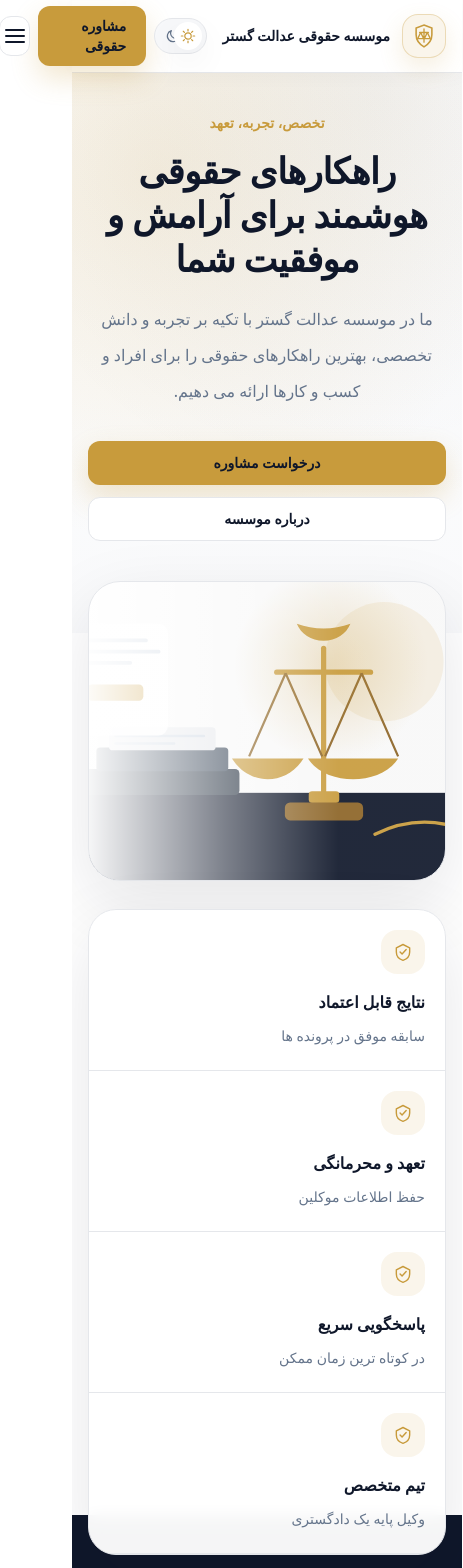
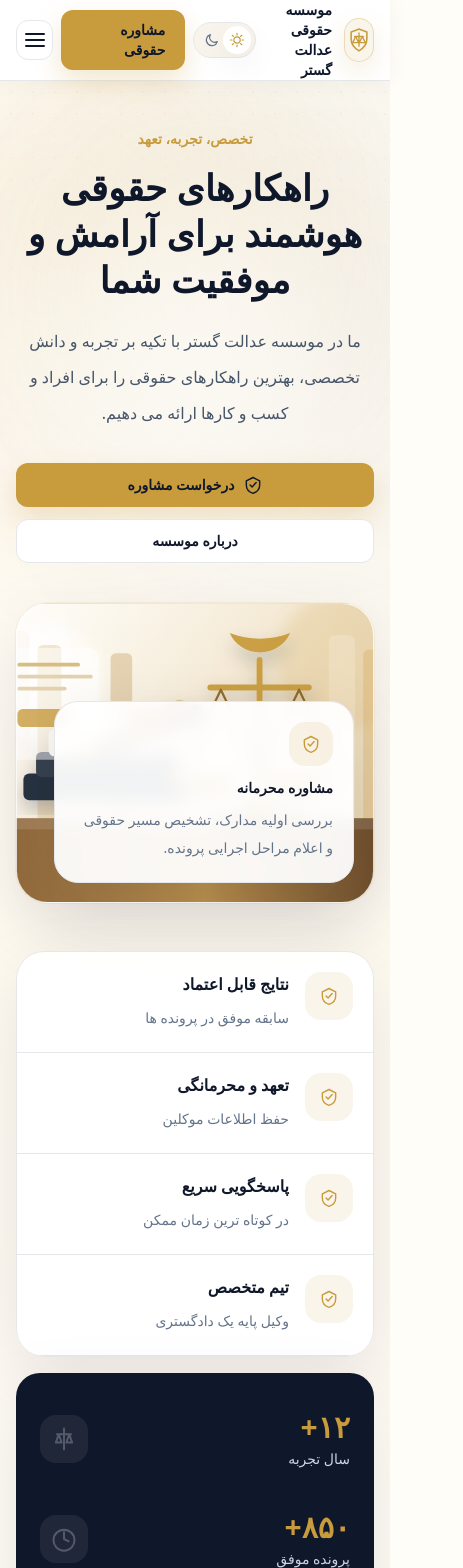
Before and after one commit to ImagineNo1/law-office-website, a Next.js app: page / in a window 390 px wide. Shown: the top 1568 px of the page, 463 px wide, since content can reach past the window. Built offline with nearby package versions, Linux system fonts and the light colour scheme.

Commit message:
Redesign homepage with premium light legal UI

```diff
--- a/app/globals.css
+++ b/app/globals.css
@@ -1,9 +1,9 @@
 @import "tailwindcss";
 
 :root {
-  --background: #ffffff;
+  --background: #fffdf8;
   --foreground: #0f172a;
-  --surface: #f7f8fa;
+  --surface: #f8f4ec;
   --surface-strong: #ffffff;
   --muted: #64748b;
   --gold: #c89b3c;
@@ -82,10 +82,28 @@ a {
   margin-inline: auto;
 }
 
+.soft-page-bg {
+  background:
+    radial-gradient(circle at 16% 8%, rgba(215, 173, 85, 0.13), transparent 26rem),
+    radial-gradient(circle at 84% 14%, rgba(15, 23, 42, 0.045), transparent 28rem),
+    linear-gradient(180deg, #fffdf8 0%, #fffaf0 48%, #fffdf8 100%);
+}
+
+.dark .soft-page-bg {
+  background:
+    radial-gradient(circle at 16% 8%, rgba(215, 173, 85, 0.16), transparent 26rem),
+    radial-gradient(circle at 86% 20%, rgba(255, 255, 255, 0.045), transparent 26rem),
+    linear-gradient(180deg, #0f172a 0%, #111827 55%, #0f172a 100%);
+}
+
+.hero-dot-pattern {
+  background-image: radial-gradient(rgba(200, 155, 60, 0.18) 1px, transparent 1px);
+  background-size: 22px 22px;
+}
+
 .legal-photo {
   background:
-    linear-gradient(90deg, rgba(255, 255, 255, 0.96), rgba(255, 255, 255, 0.46) 38%, rgba(255, 255, 255, 0.08) 70%),
-    radial-gradient(circle at 68% 28%, rgba(200, 155, 60, 0.28), transparent 30%),
+    linear-gradient(90deg, rgba(255, 255, 255, 0.08), rgba(255, 255, 255, 0.02)),
     url("/legal-hero.svg");
   background-position: center;
   background-size: cover;
@@ -93,8 +111,7 @@ a {
 
 .dark .legal-photo {
   background:
-    linear-gradient(90deg, rgba(15, 23, 42, 0.92), rgba(15, 23, 42, 0.45) 42%, rgba(15, 23, 42, 0.16) 72%),
-    linear-gradient(135deg, rgba(200, 155, 60, 0.18), rgba(15, 23, 42, 0.72)),
+    linear-gradient(135deg, rgba(15, 23, 42, 0.28), rgba(15, 23, 42, 0.58)),
     url("/legal-hero.svg");
   background-position: center;
   background-size: cover;
@@ -102,8 +119,7 @@ a {
 
 .article-thumb {
   background:
-    linear-gradient(135deg, rgba(255, 255, 255, 0.72), rgba(255, 255, 255, 0.18)),
-    radial-gradient(circle at 68% 30%, rgba(200, 155, 60, 0.2), transparent 34%),
+    linear-gradient(135deg, rgba(255, 253, 248, 0.18), rgba(255, 253, 248, 0.04)),
     url("/legal-article.svg");
   background-position: center;
   background-size: cover;
--- a/app/page.tsx
+++ b/app/page.tsx
@@ -15,20 +15,21 @@ export const metadata: Metadata = {
 
 export default function Home() {
   return (
-    <main>
+    <main className="bg-background">
       <SiteHeader />
       <HeroSection />
 
-      <section className="container-shell py-16">
-        <div className="mb-8 flex flex-wrap items-end justify-between gap-4">
+      <section className="bg-background pb-10 pt-8">
+        <div className="container-shell">
+          <div className="mb-9 flex flex-wrap items-end justify-between gap-4">
             <div>
               <p className="text-sm font-black text-gold">خدمات ما</p>
               <h2 className="mt-3 text-3xl font-black text-foreground sm:text-4xl">
-              حوزه‌های تخصصی حقوقی
+                حوزه های تخصصی حقوقی
               </h2>
               <p className="mt-4 max-w-2xl leading-8 text-muted">
                 از مشاوره اولیه تا پیگیری تخصصی پرونده، ساختار خدمات ما برای
-              تصمیم‌گیری شفاف طراحی شده است.
+                تصمیم گیری شفاف طراحی شده است.
               </p>
             </div>
 
@@ -37,19 +38,21 @@ export default function Home() {
             </Button>
           </div>
 
-        <div className="grid gap-4 md:grid-cols-2 lg:grid-cols-3">
+          <div className="grid gap-5 md:grid-cols-2 lg:grid-cols-3">
             {services.map((service) => (
               <ServiceCard key={service.title} service={service} />
             ))}
           </div>
+        </div>
       </section>
 
-      <section className="container-shell py-16">
+      <section className="bg-[#fffaf0] py-16 dark:bg-surface">
+        <div className="container-shell">
           <div className="mb-8 flex flex-wrap items-end justify-between gap-4">
             <div>
               <p className="text-sm font-black text-gold">مقالات و اخبار</p>
               <h2 className="mt-3 text-3xl font-black text-foreground sm:text-4xl">
-              تازه‌ترین محتوای حقوقی
+                تازه ترین محتوای حقوقی
               </h2>
             </div>
 
@@ -59,7 +62,7 @@ export default function Home() {
           </div>
 
           <div className="grid gap-6 lg:grid-cols-[1fr_360px]">
-          <div className="grid gap-4 md:grid-cols-3">
+            <div className="grid gap-5 md:grid-cols-3">
               {blogPosts.slice(0, 3).map((post) => (
                 <ArticleCard
                   href={`/blog/${post.slug}`}
@@ -69,7 +72,7 @@ export default function Home() {
               ))}
             </div>
 
-          <Card className="p-5">
+            <Card className="rounded-[1.5rem] bg-white p-5 dark:bg-surface-strong">
               <div className="mb-5 flex items-center justify-between">
                 <h3 className="text-lg font-black text-foreground">
                   آخرین اخبار
@@ -100,23 +103,24 @@ export default function Home() {
               </div>
             </Card>
           </div>
+        </div>
       </section>
 
-      <section className="border-y border-border bg-surface py-16">
-        <div className="container-shell grid gap-10 lg:grid-cols-[0.95fr_1.05fr] lg:items-center">
-          <div className="legal-photo min-h-[340px] rounded-[2rem] border border-border shadow-soft" />
+      <section className="bg-background py-16">
+        <div className="container-shell grid gap-10 rounded-[2rem] border border-border bg-white/76 p-6 shadow-card dark:bg-surface-strong/70 md:p-8 lg:grid-cols-[0.95fr_1.05fr] lg:items-center">
+          <div className="legal-photo min-h-[320px] rounded-[1.75rem] border border-border shadow-soft" />
 
           <div>
             <p className="text-sm font-black text-gold">معرفی موسسه</p>
 
             <h2 className="mt-3 text-3xl font-black leading-[1.35] text-foreground sm:text-4xl">
-              ساختار حقوقی مدرن برای تصمیم‌های حساس
+              ساختار حقوقی مدرن برای تصمیم های حساس
             </h2>
 
             <p className="mt-5 leading-9 text-muted">
-              عدالت گستر برای پرونده‌هایی طراحی شده که به تحلیل دقیق، محرمانگی،
-              پیگیری منظم و ارتباط شفاف نیاز دارند. تیم موسسه مسیر حقوقی را به
-              زبان قابل فهم و با برنامه اجرایی روشن ارائه می‌کند.
+              عدالت گستر برای پرونده هایی طراحی شده که به تحلیل دقیق،
+              محرمانگی، پیگیری منظم و ارتباط شفاف نیاز دارند. تیم موسسه مسیر
+              حقوقی را به زبان قابل فهم و با برنامه اجرایی روشن ارائه می کند.
             </p>
 
             <div className="mt-7 flex flex-wrap gap-3">
--- a/components/site/ArticleCard.tsx
+++ b/components/site/ArticleCard.tsx
@@ -1,7 +1,7 @@
 import Link from "next/link";
-import type { Article, NewsItem } from "@/types";
 import { Badge } from "@/components/ui/Badge";
 import { Card } from "@/components/ui/Card";
+import type { Article, NewsItem } from "@/types";
 
 type ArticleCardProps = {
   item: Article | NewsItem;
@@ -13,10 +13,10 @@ export function ArticleCard({ item, href, type = "blog" }: ArticleCardProps) {
   const category = "category" in item ? item.category : "خبر موسسه";
 
   return (
-    <Card className="group overflow-hidden transition duration-300 hover:-translate-y-1 hover:border-gold/45 hover:shadow-soft">
+    <Card className="group overflow-hidden rounded-[1.5rem] bg-white transition duration-300 hover:-translate-y-1 hover:border-gold/45 hover:shadow-soft dark:bg-surface-strong">
       <Link href={href} className="block">
         <div className="article-thumb relative h-48 overflow-hidden">
-          <div className="absolute inset-0 bg-gradient-to-t from-slate-950/22 via-transparent to-white/10 opacity-80 transition group-hover:opacity-60 dark:from-black/42" />
+          <div className="absolute inset-0 bg-gradient-to-t from-[#0f172a]/18 via-transparent to-white/8 opacity-75 transition group-hover:opacity-55 dark:from-black/42" />
           <div className="absolute right-4 top-4">
             <Badge tone="gold">{category}</Badge>
           </div>
--- a/components/site/ContactCta.tsx
+++ b/components/site/ContactCta.tsx
@@ -3,9 +3,10 @@ import { Button } from "@/components/ui/Button";
 export function ContactCta() {
   return (
     <section className="container-shell py-16">
-      <div className="relative overflow-hidden rounded-[2.25rem] border border-white/10 bg-admin-nav p-8 text-white shadow-soft sm:p-10 lg:p-12">
+      <div className="relative overflow-hidden rounded-[2rem] border border-white/10 bg-[#0f172a] p-8 text-white shadow-soft sm:p-10 lg:p-12">
         <div className="absolute -left-16 -top-16 size-56 rounded-full bg-gold/24 blur-3xl" />
         <div className="absolute -right-20 bottom-0 size-60 rounded-full bg-white/8 blur-3xl" />
+        <div className="absolute inset-x-8 top-0 h-px bg-gradient-to-l from-transparent via-gold/45 to-transparent" />
 
         <div className="relative grid gap-8 lg:grid-cols-[1fr_auto] lg:items-center">
           <div>
@@ -26,7 +27,7 @@ export function ContactCta() {
           <div className="flex flex-col gap-3 sm:flex-row">
             <Button href="/contact">تماس با ما</Button>
             <a
-              className="inline-flex min-h-11 items-center justify-center rounded-xl border border-white/15 px-5 py-2.5 text-sm font-bold text-white transition hover:bg-white/10"
+              className="inline-flex min-h-11 items-center justify-center rounded-xl border border-white/18 px-5 py-2.5 text-sm font-bold text-white transition hover:bg-white/10"
               href="tel:02112345678"
             >
               ۰۲۱-۱۲۳۴۵۶۷۸
--- a/components/site/HeroSection.tsx
+++ b/components/site/HeroSection.tsx
@@ -12,7 +12,7 @@ function StatIcon({ index }: { index: number }) {
   return (
     <svg
       aria-hidden="true"
-      className="size-8 text-white/18"
+      className="size-7 text-white/24"
       viewBox="0 0 24 24"
       fill="none"
     >
@@ -27,18 +27,43 @@ function StatIcon({ index }: { index: number }) {
   );
 }
 
+function ShieldIcon() {
+  return (
+    <svg aria-hidden="true" className="size-5" viewBox="0 0 24 24" fill="none">
+      <path
+        d="M12 3 20 7v5c0 5-3.2 8.5-8 10-4.8-1.5-8-5-8-10V7l8-4Z"
+        stroke="currentColor"
+        strokeWidth="1.7"
+        strokeLinejoin="round"
+      />
+      <path
+        d="m8.5 12 2.4 2.4L15.8 9"
+        stroke="currentColor"
+        strokeWidth="1.7"
+        strokeLinecap="round"
+        strokeLinejoin="round"
+      />
+    </svg>
+  );
+}
+
 export function HeroSection() {
   return (
-    <section className="relative overflow-hidden bg-background">
-      <div className="absolute inset-x-0 top-0 h-[560px] bg-[radial-gradient(circle_at_22%_18%,rgba(200,155,60,0.16),transparent_23rem),radial-gradient(circle_at_78%_4%,rgba(15,23,42,0.055),transparent_26rem),linear-gradient(180deg,#fff,rgba(247,248,250,0.76))] dark:bg-[radial-gradient(circle_at_22%_18%,rgba(200,155,60,0.18),transparent_24rem),linear-gradient(180deg,#0f172a,#111827)]" />
+    <section className="soft-page-bg relative overflow-hidden text-foreground">
+      <div className="hero-dot-pattern absolute inset-x-0 top-0 h-[520px] opacity-35 [mask-image:linear-gradient(180deg,black,transparent)]" />
+      <div className="absolute right-[8%] top-16 size-72 rounded-full bg-gold/12 blur-3xl" />
+      <div className="absolute left-[10%] top-28 size-80 rounded-full bg-white/70 blur-3xl dark:bg-white/5" />
 
-      <div className="container-shell relative grid items-center gap-10 pt-10 pb-16 lg:grid-cols-[0.94fr_1.06fr] lg:pt-14 lg:pb-20">
+      <div className="container-shell relative grid items-center gap-10 pt-12 pb-12 lg:grid-cols-[1fr_0.95fr] lg:pt-16">
         <div className="relative order-2 lg:order-1">
-          <div className="absolute -inset-5 -z-10 rounded-[2.75rem] bg-gold/10 blur-3xl" />
-          <div className="legal-photo min-h-[300px] rounded-[2rem] border border-border shadow-soft sm:min-h-[390px] lg:min-h-[450px]" />
+          <div className="absolute -inset-5 -z-10 rounded-[2.75rem] bg-gold/12 blur-3xl" />
+          <div className="legal-photo min-h-[300px] rounded-[2rem] border border-white/80 shadow-soft ring-1 ring-gold/10 sm:min-h-[390px] lg:min-h-[465px] dark:border-white/10" />
 
-          <div className="absolute bottom-6 right-6 hidden max-w-[280px] rounded-3xl border border-border bg-surface-strong/90 p-5 shadow-soft backdrop-blur md:block">
-            <p className="text-sm font-black text-gold">مشاوره محرمانه</p>
+          <div className="absolute bottom-5 right-5 max-w-[300px] rounded-3xl border border-border bg-white/94 p-5 shadow-soft backdrop-blur dark:bg-surface-strong/92">
+            <div className="mb-3 grid size-11 place-items-center rounded-2xl bg-gold/12 text-gold">
+              <ShieldIcon />
+            </div>
+            <p className="text-sm font-black text-foreground">مشاوره محرمانه</p>
             <p className="mt-2 text-sm leading-7 text-muted">
               بررسی اولیه مدارک، تشخیص مسیر حقوقی و اعلام مراحل اجرایی پرونده.
             </p>
@@ -46,70 +71,58 @@ export function HeroSection() {
         </div>
 
         <div className="relative z-10 order-1 text-center lg:order-2 lg:text-right">
-          <p className="mb-4 text-sm font-black text-gold">تخصص، تجربه، تعهد</p>
+          <p className="mb-4 text-sm font-black text-gold">
+            تخصص، تجربه، تعهد
+          </p>
 
-          <h1 className="mx-auto max-w-3xl text-4xl font-black leading-[1.22] tracking-[-0.02em] text-foreground sm:text-5xl lg:mx-0 lg:text-6xl">
+          <h1 className="mx-auto max-w-3xl text-4xl font-black leading-[1.28] text-[#0f172a] sm:text-5xl lg:mx-0 lg:text-[56px] dark:text-foreground">
             راهکارهای حقوقی هوشمند برای آرامش و موفقیت شما
           </h1>
 
-          <p className="mx-auto mt-5 max-w-2xl text-base leading-9 text-muted sm:text-lg lg:mx-0">
+          <p className="mx-auto mt-5 max-w-2xl text-base leading-9 text-[#475569] sm:text-lg lg:mx-0 dark:text-muted">
             ما در موسسه عدالت گستر با تکیه بر تجربه و دانش تخصصی، بهترین
             راهکارهای حقوقی را برای افراد و کسب و کارها ارائه می دهیم.
           </p>
 
           <div className="mt-8 flex flex-col justify-center gap-3 sm:flex-row lg:justify-start">
-            <Button href="/contact">درخواست مشاوره</Button>
-            <Button href="/institute" variant="outline">
+            <Button className="gap-2 px-6" href="/contact">
+              <ShieldIcon />
+              درخواست مشاوره
+            </Button>
+            <Button className="px-6" href="/institute" variant="outline">
               درباره موسسه
             </Button>
           </div>
         </div>
       </div>
 
-      <div className="container-shell relative z-10 -mt-9">
-        <div className="grid overflow-hidden rounded-[1.75rem] border border-border bg-surface-strong/96 shadow-soft backdrop-blur md:grid-cols-4">
+      <div className="container-shell relative z-10">
+        <div className="grid overflow-hidden rounded-[1.75rem] border border-[#e5e7eb] bg-white/95 shadow-soft backdrop-blur dark:border-border dark:bg-surface-strong/94 md:grid-cols-4">
           {trustFeatures.map((item) => (
             <div
-              className="border-b border-border p-5 md:border-b-0 md:border-l last:md:border-l-0"
+              className="flex gap-4 border-b border-border p-5 text-right md:border-b-0 md:border-l last:md:border-l-0"
               key={item.title}
             >
-              <div className="mb-4 grid size-11 place-items-center rounded-2xl bg-gold/10 text-gold">
-                <svg
-                  aria-hidden="true"
-                  className="size-5"
-                  viewBox="0 0 24 24"
-                  fill="none"
-                >
-                  <path
-                    d="M12 3 20 7v5c0 5-3.2 8.5-8 10-4.8-1.5-8-5-8-10V7l8-4Z"
-                    stroke="currentColor"
-                    strokeWidth="1.7"
-                    strokeLinejoin="round"
-                  />
-                  <path
-                    d="m8.5 12 2.4 2.4L15.8 9"
-                    stroke="currentColor"
-                    strokeWidth="1.7"
-                    strokeLinecap="round"
-                    strokeLinejoin="round"
-                  />
-                </svg>
+              <div className="grid size-12 shrink-0 place-items-center rounded-2xl bg-gold/10 text-gold">
+                <ShieldIcon />
               </div>
 
-              <p className="font-black text-foreground">{item.title}</p>
-              <p className="mt-2 text-sm leading-7 text-muted">
-                {item.excerpt}
-              </p>
+              <div>
+                <p className="font-black text-foreground">{item.title}</p>
+                <p className="mt-2 text-sm leading-7 text-muted">
+                  {item.excerpt}
+                </p>
+              </div>
             </div>
           ))}
         </div>
       </div>
 
-      <div className="-mt-10 bg-admin-nav pt-16 text-white">
-        <div className="container-shell grid gap-4 py-7 sm:grid-cols-2 lg:grid-cols-4">
+      <div className="container-shell relative z-10 mt-4 pb-14">
+        <div className="grid gap-4 rounded-[1.5rem] bg-[#0f172a] px-6 py-6 text-white shadow-soft sm:grid-cols-2 lg:grid-cols-4 lg:px-8">
           {siteStats.map((stat, index) => (
             <div
-              className="flex items-center justify-between gap-4 border-white/10 py-2 lg:border-l lg:pl-8 last:lg:border-l-0"
+              className="flex items-center justify-between gap-4 border-white/10 py-3 lg:border-l lg:pl-8 last:lg:border-l-0"
               key={stat.label}
             >
               <div>
@@ -120,7 +133,9 @@ export function HeroSection() {
                   {stat.label}
                 </span>
               </div>
-              <StatIcon index={index} />
+              <div className="grid size-12 place-items-center rounded-2xl bg-white/7">
+                <StatIcon index={index} />
+              </div>
             </div>
           ))}
         </div>
--- a/components/site/SiteHeader.tsx
+++ b/components/site/SiteHeader.tsx
@@ -1,10 +1,11 @@
 "use client";
 
 import Link from "next/link";
+import { usePathname } from "next/navigation";
 import { useState } from "react";
-import { Button } from "@/components/ui/Button";
 import { LegalLogo } from "@/components/site/LegalLogo";
 import { ThemeToggle } from "@/components/site/ThemeToggle";
+import { Button } from "@/components/ui/Button";
 
 const navItems = [
   { label: "صفحه اصلی", href: "/" },
@@ -17,12 +18,13 @@ const navItems = [
 
 export function SiteHeader() {
   const [open, setOpen] = useState(false);
+  const pathname = usePathname();
 
   return (
-    <header className="sticky top-0 z-40 border-b border-border bg-white/86 shadow-[0_1px_20px_rgba(15,23,42,0.04)] backdrop-blur-xl transition dark:bg-background/84">
-      <div className="container-shell flex h-[72px] items-center justify-between gap-4">
+    <header className="sticky top-0 z-40 border-b border-border bg-white/92 shadow-[0_1px_22px_rgba(15,23,42,0.045)] backdrop-blur-xl transition dark:bg-background/86">
+      <div className="container-shell grid h-20 grid-cols-[1fr_auto] items-center gap-4 lg:grid-cols-[1fr_auto_1fr]">
         <Link
-          className="shrink-0"
+          className="justify-self-start lg:justify-self-start"
           href="/"
           aria-label="موسسه حقوقی عدالت گستر"
           onClick={() => setOpen(false)}
@@ -30,19 +32,30 @@ export function SiteHeader() {
           <LegalLogo />
         </Link>
 
-        <nav className="hidden items-center justify-center rounded-full border border-border bg-surface-strong/78 px-2 py-1 text-sm font-bold text-muted shadow-[0_10px_26px_rgba(15,23,42,0.04)] lg:flex">
-          {navItems.map((item) => (
+        <nav className="hidden items-center justify-center rounded-full border border-border bg-white/88 px-2 py-1 text-sm font-bold text-muted shadow-[0_14px_34px_rgba(15,23,42,0.055)] dark:bg-surface-strong/78 lg:flex">
+          {navItems.map((item) => {
+            const active =
+              item.href === "/"
+                ? pathname === item.href
+                : pathname.startsWith(item.href);
+
+            return (
               <Link
-              className="rounded-full px-4 py-2 transition hover:bg-surface hover:text-foreground"
+                className={`rounded-full px-4 py-2 transition ${
+                  active
+                    ? "bg-surface text-foreground"
+                    : "hover:bg-surface hover:text-foreground"
+                }`}
                 href={item.href}
                 key={item.href}
               >
                 {item.label}
               </Link>
-          ))}
+            );
+          })}
         </nav>
 
-        <div className="flex items-center gap-2 sm:gap-3">
+        <div className="flex items-center gap-2 justify-self-end sm:gap-3">
           <ThemeToggle />
 
           <Button
@@ -53,7 +66,7 @@ export function SiteHeader() {
           </Button>
 
           <button
-            className="grid size-10 place-items-center rounded-xl border border-border bg-surface-strong text-foreground transition hover:border-gold/40 hover:text-gold lg:hidden"
+            className="grid size-10 place-items-center rounded-xl border border-border bg-white text-foreground transition hover:border-gold/40 hover:text-gold dark:bg-surface-strong lg:hidden"
             type="button"
             aria-label="منوی سایت"
             aria-expanded={open}
@@ -72,18 +85,29 @@ export function SiteHeader() {
 
       {open ? (
         <div className="container-shell pb-4 lg:hidden">
-          <div className="rounded-3xl border border-border bg-surface-strong/96 p-3 shadow-soft backdrop-blur">
+          <div className="rounded-3xl border border-border bg-white/96 p-3 shadow-soft backdrop-blur dark:bg-surface-strong/96">
             <nav className="grid gap-1 text-sm font-bold text-muted">
-              {navItems.map((item) => (
+              {navItems.map((item) => {
+                const active =
+                  item.href === "/"
+                    ? pathname === item.href
+                    : pathname.startsWith(item.href);
+
+                return (
                   <Link
-                  className="rounded-2xl px-4 py-3 transition hover:bg-surface hover:text-foreground"
+                    className={`rounded-2xl px-4 py-3 transition ${
+                      active
+                        ? "bg-surface text-foreground"
+                        : "hover:bg-surface hover:text-foreground"
+                    }`}
                     href={item.href}
                     key={item.href}
                     onClick={() => setOpen(false)}
                   >
                     {item.label}
                   </Link>
-              ))}
+                );
+              })}
             </nav>
 
             <div className="mt-3 border-t border-border pt-3">
```
Also changed, not shown: components/site/LegalLogo.tsx (+24 -5 lines), components/site/ServiceCard.tsx (+4 -4 lines), components/site/SiteFooter.tsx (+8 -8 lines), public/legal-article.svg, public/legal-hero.svg. Lines whose indentation alone changed are shown as unchanged.
